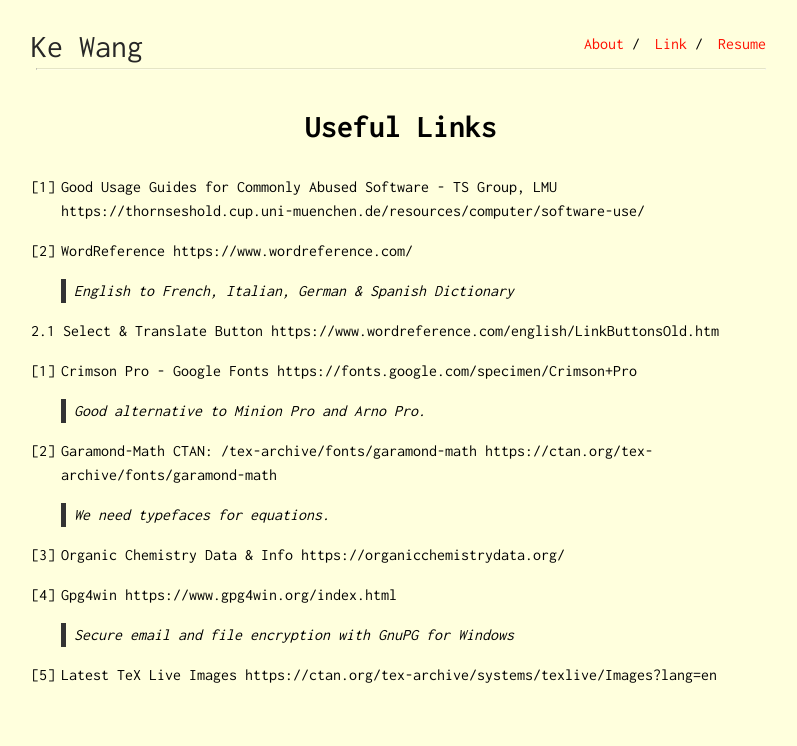
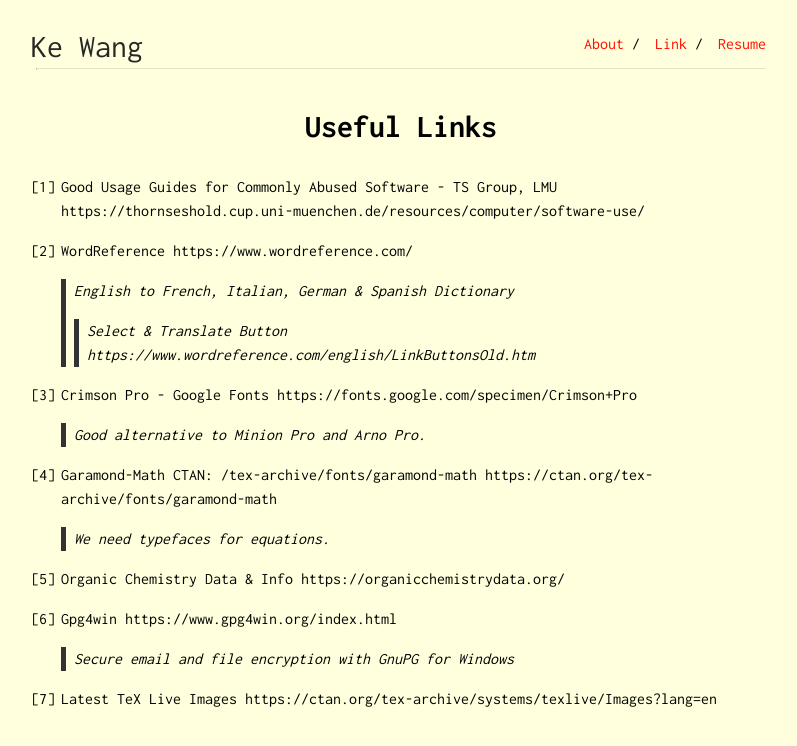
Before and after one commit to ekdc11/ekdc11.github.io, a Jekyll site: the page built from link.md, in a window 1280 px wide. Shown: the top 746 px of the page, without its empty margins (239-1036 px from the left). Built offline with Jekyll 4.4.1, drawn with Linux system fonts in a browser that asks for light colours.

Commit message:
Update link.md

```diff
--- a/link.md
+++ b/link.md
@@ -8,8 +8,7 @@ https://thornseshold.cup.uni-muenchen.de/resources/computer/software-use/
 
 2. WordReference https://www.wordreference.com/
 > English to French, Italian, German & Spanish Dictionary
-
-2.1 Select & Translate Button https://www.wordreference.com/english/LinkButtonsOld.htm
+>> Select & Translate Button https://www.wordreference.com/english/LinkButtonsOld.htm
 
 3. Crimson Pro - Google Fonts
 https://fonts.google.com/specimen/Crimson+Pro
```
